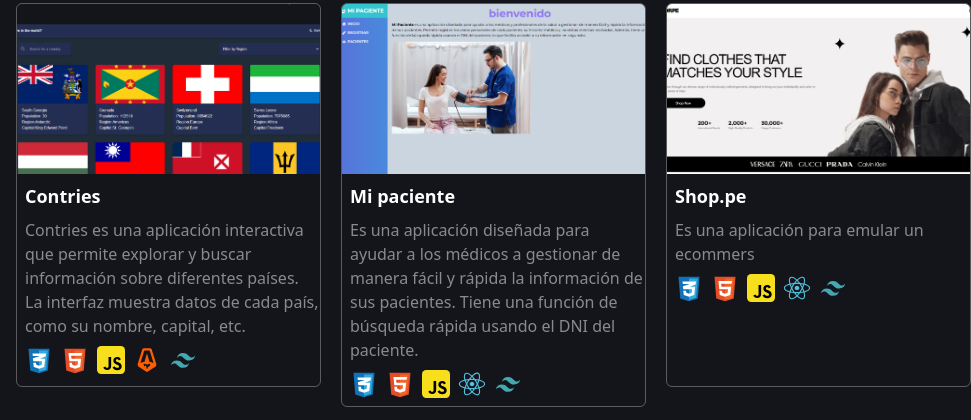
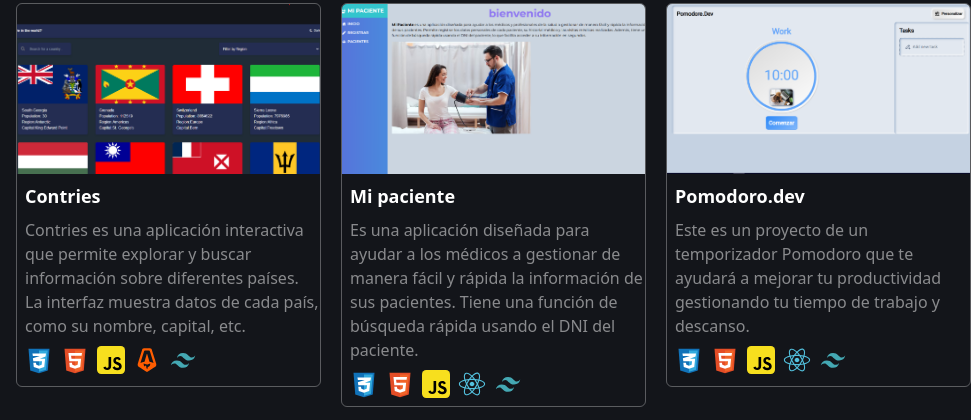
Before and after one commit to darckis28/portafolio2024, an Astro site: page / in a window 1280 px wide. Shown: the part 1065-1485 px from the top of the page, 309-1280 px from the left. Built offline with nearby package versions, Linux system fonts and the light colour scheme; Astro itself is replaced by a stand-in of ours.

Commit message:
agregar proyecto "Pomodoro.dev" a la lista de proyectos

```diff
--- a/src/data/proyects.js
+++ b/src/data/proyects.js
@@ -2,6 +2,7 @@ import movieDev from "../assets/images/movieDev.webp";
 import contries from "../assets/images/countries.webp";
 import mypacient from "../assets/images/mypacient.png";
 import shop from "../assets/images/shop.png";
+import pomodoro from "../assets/images/pomodoro.png";
 const proyects = [
   {
     title: "MovieDev",
@@ -28,6 +29,14 @@ const proyects = [
     technologies: ["css", "html", "javascript", "react", "tailwind"],
   },
   {
+    title: "Pomodoro.dev",
+    description:
+      "Este es un proyecto de un temporizador Pomodoro que te ayudará a mejorar tu productividad gestionando tu tiempo de trabajo y descanso.",
+    link: "https://pomodorodev.netlify.app/",
+    image: pomodoro,
+    technologies: ["css", "html", "javascript", "react", "tailwind"],
+  },
+  {
     title: "Shop.pe",
     description: "Es una aplicación para emular un ecommers",
     link: "https://shop-pe.netlify.app/",
```
Also changed, not shown: src/assets/images/pomodoro.png (added).
